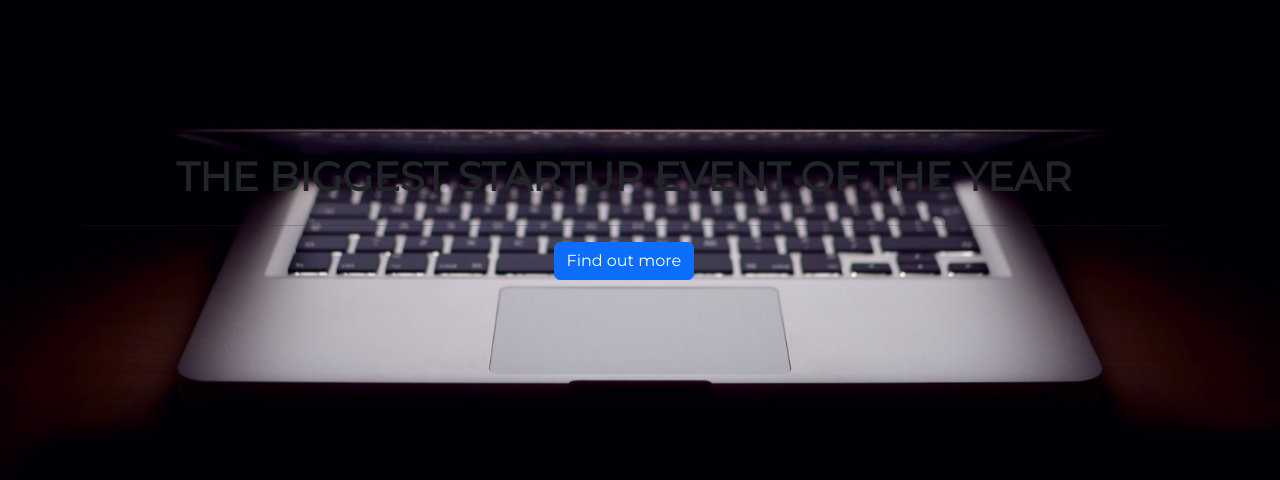
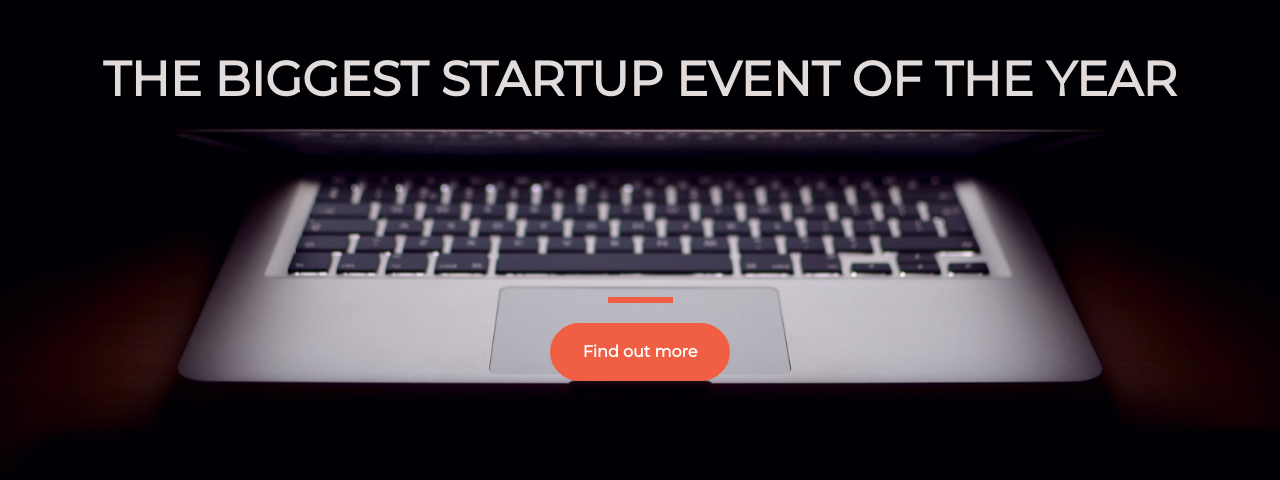
Before and after one commit to NDom23/startup-samplesite, a plain HTML site: page index.html in a window 1280 px wide. Shown: the part 184-664 px from the top of the page. Drawn offline with nearby package versions, Linux system fonts and the light colour scheme.

Commit message:
Add files via upload

```diff
--- a/style.css
+++ b/style.css
@@ -11,3 +11,40 @@ html {
   background-size: cover;
 
 }
+
+h1 {
+  font-size: 3rem;
+  color: #e2dbdb;
+}
+
+hr {
+  margin: 20px auto;
+  color: #F05F44;
+  border: 3px solid #F05F44;
+  max-width: 65px;
+  opacity: 1;
+}
+
+.buffer {
+  height: 10rem;
+}
+
+.btn {
+  font-weight: 700;
+  border-radius: 300px;
+}
+
+.btn-primary {
+  background-color: #f05f44;
+  border-color: #f05f44;
+}
+
+.btn-primary:hover {
+  background-color: #c4341b;
+  border-color: #c23921;
+  border-width: 4px;
+}
+
+.btn-xl {
+  padding: 1rem 2rem;
+}
```
